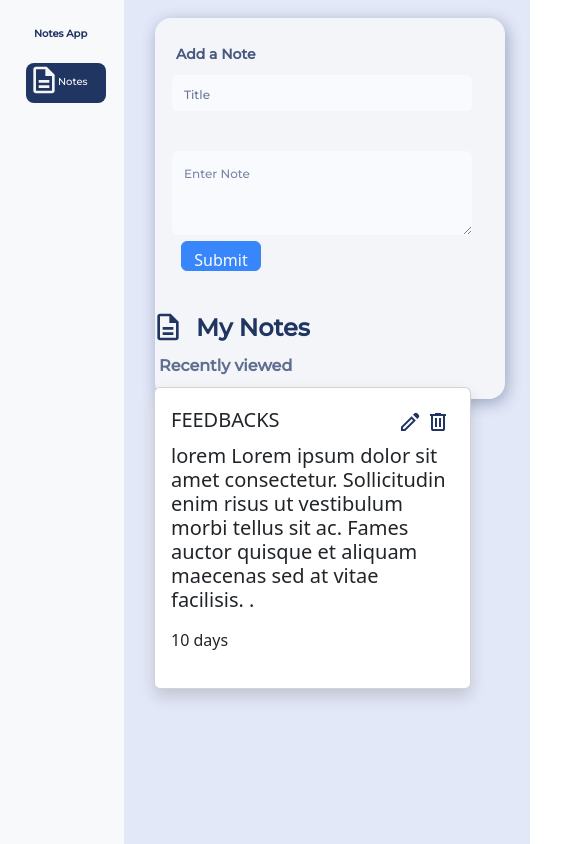
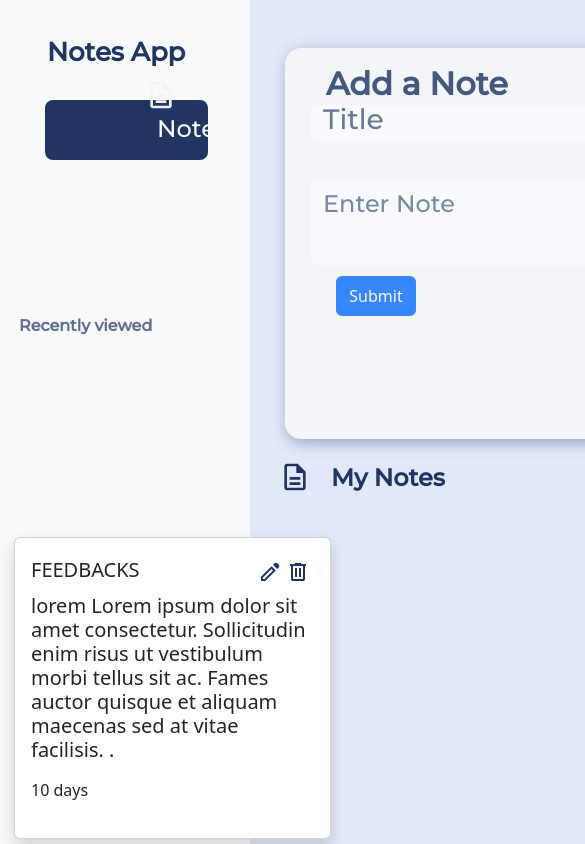
Before and after one commit to sivaprabhakar/notesapp, a React (Vite) app: page / in a window 390 px wide. Shown: the top 844 px of the page, 585 px wide, since content can reach past the window. Built offline with nearby package versions, Linux system fonts and the light colour scheme; a web font is replaced by a local one.

Commit message:
responsive achevied

```diff
--- a/src/App.jsx
+++ b/src/App.jsx
@@ -6,7 +6,7 @@ import Notes from './components/Notes';
 
 function App() {
   return (
-    <div id="wrapper">
+    <div  id="wrapper">
 
       <div id="content-wrapper" className="d-flex flex-column">
         <div id="content">
--- a/src/components/Notes.jsx
+++ b/src/components/Notes.jsx
@@ -22,15 +22,17 @@ function Notes() {
     setData(updatedData);
   };
 
+
   return (
     <div className="container-fluid">
       <div className="mb-4">
         <h4 className="mb-0 text-gray-800">My Notes</h4>
         <h6 className="mb-0 text-gray-800">Recently viewed</h6>
-        <div className="row">
+        <div className="row flex-wrap">
           {Array.isArray(data) &&
             data.map((e, i) => (
-              <div key={i} className="col-sm-12 col-md-6 col-lg-4 col-xl-3">
+              <div key={i} className="col-sm-12 col-md-6 col-lg-4 col-xl-3 mb-3 mr-3">
+                {/* Add mb-4 and mr-4 classes to create gaps between and on the right side of cards */}
                 <div className="card shadow h-100 py-1">
                   <div className="card-body">
                     <div className="text-xs font-weight-bold text-uppercase mb-1 d-flex justify-content-between">
--- a/src/components/NotesArea.jsx
+++ b/src/components/NotesArea.jsx
@@ -7,6 +7,7 @@ import deleteIcon from '../assets/delete.svg';
 
 function NotesArea() {
   const { data, setData } = useContext(NotesTaken);
+
 
   return (
     <div className="bg-light mt-5 mb-5 static-top py-5 px-3" style={{ minHeight: "fit-content" }}>
--- a/src/index.css
+++ b/src/index.css
@@ -1,16 +1,211 @@
 *{
     margin:0;
     padding:0;
+
 }
+
+
+/* Mobile (576px and below) */
+@media (max-width: 576px) {
+    /* Apply your mobile styles here */
+    /* For example: */
+
+    .sidebar-brand-text-bs-primary {
+        color: #203562;
+        font-family: 'Montserrat', sans-serif ;
+        font-size: 26px;
+        font-style: normal;
+        font-weight: 600;
+        line-height: 20.6px; /* 84% */
+        text-align: center;
+        padding:12px 2px;
+
+
+    }
+    .sidebar-brand{
+        text-decoration: none ;
+    }
+    .text-light{
+        color:  #fff !important;
+        font-family: 'Montserrat', sans-serif ;
+        font-size: 18px;
+        font-style: normal;
+        font-weight: 500;
+        line-height: 33.6px; /* 140% */
+        position: relative;
+        padding:0px 90px;
+        left:-70px;
+        top:-5px;
+        }
+    .text-bg-light {
+            width: 264px;
+            height: 1024px;
+            flex-shrink: 0;
+        }
+    .icon::before{
+            position: relative;
+             height:10px;
+            top:45px;
+            left:-30px;
+            content:url(assets/description.svg)!important;
+            background-size: 20px 20px !important;
+
+        }
+    .nav-item{
+            position: relative;
+            top:10px;
+            right:-10px;
+            display: flex;
+        width: 110px;
+        height:45px;
+        padding: 0px 12px;
+        flex-direction: column;
+        justify-content: center;
+        align-items: flex-start;
+        gap: 0px;
+        border-radius: 8px;
+        background: var(--accent, #203562);
+
+        }
+    .bg-light{
+        position: absolute;
+        top:-30px;
+        left:190px;
+        width:700px;
+        height: 275px;
+        flex-shrink: 0;
+        border-radius: 16px;
+        opacity: 0.8;
+        background: var(--Secondary, #F5F5F5);
+        box-shadow: 2px 4px 16px 0px rgba(32, 53, 98, 0.47);
+        }
+    ul.navbar-nav{
+            background: var(--Primary, #E3E8F8)!important;
+            width:1005px;
+        }
+    .text-bg-light {
+            width: 154px;
+            height: 1024px;
+            flex-shrink: 0;
+        }
+    .container-fluid{
+            position: relative;
+            top:-260px;
+            left:220px;
+        }
+
+    .mr-auto h2{
+            color: var(--accent, #203562);
+
+        /* H1 */
+        font-family: Montserrat;
+        font-size: 16px;
+        font-style: normal;
+        font-weight: 600;
+        line-height: 44.8px; /* 140% */
+        padding:1px 15px;
+        position: relative;
+        top:-35px;
+        left:-10px;
+        }
+    #exampleFormControlInput1::placeholder{
+            color: var(--accent, #203562);
+        font-family: Montserrat;
+        font-size: 12px;
+        font-style: normal;
+        font-weight: 500;
+        line-height: 44.8px; /* 140% */
+        opacity: 0.8;
+
+        }
+    #exampleFormControlTextarea1::placeholder{
+            color: var(--accent, #203562);
+            opacity: 0.7;
+
+        font-family: Montserrat;
+        font-size: 15px;
+        font-style: normal;
+        font-weight: 500;
+        line-height: 33.6px; /* 140% */
+        }
+    button{
+            position: relative;
+            left:10px;
+            top:-75px;
+            width:80px;
+            height:40px;
+        }
+    .form-control{
+            border: #F5F5F5 !important;
+            position: relative;
+            left:1px;
+            top:-70px;
+            width:640px!important;
+        }
+    .card{
+            width: 317px;
+        height: 263px;
+        flex-shrink: 0;
+        border-radius: 16px;
+        background: var(--Secondary, #F5F5F5);
+        position: relative;
+        top:-180px;
+        left:-270px;
+        }
+    .mb-4 h4{
+            position: relative;
+            top:-200px;
+            left:-260px;
+            color: var(--accent, #203562);
+        font-family: Montserrat;
+        font-size: 24px;
+        font-style: normal;
+        font-weight: 600;
+        line-height: 33.6px; /* 140% */
+        }
+    h4.mb-0::before{
+            content:url(assets/description1.svg);
+            color:#203562 !important;
+            position: relative;
+            left:-12px;
+            top:7px;
+        }
+    .mb-4 h6{
+            color: var(--accent, #203562);
+            font-family: Montserrat;
+            font-size: 16px;
+            font-style: normal;
+            font-weight: 600;
+            line-height: 22.4px; /* 140% */
+            opacity: 0.7;
+            position: relative;
+            top:-190px;
+            left:-265px;
+        }
+    .mx::before{
+            content: url(assets/edit.svg);
+            position: relative;
+            left:-40px;
+        }
+    .mx-1::before{
+            content:url(assets/delete.svg);
+            position: relative;
+            top:-30px;
+            left:-10px;
+        }
+  }
+
+  /* Tablet (768px and above) */
+  @media (min-width: 576px) and (max-width: 768px) {
     .sidebar-brand-text-bs-primary{
         color: #203562;
         font-family: 'Montserrat', sans-serif ;
-font-size: 40px;
+    font-size: 30px;
     font-style: normal;
     font-weight: 600;
     line-height: 33.6px; /* 84% */
     text-align: center;
-padding:40px 20px;
+    padding:30px 35px;
 
 
     }
@@ -25,29 +220,29 @@ font-style: normal;
     font-weight: 500;
     line-height: 33.6px; /* 140% */
     position: relative;
-padding:0px 90px;
-left:-70px;
-top:15px;
+
+    left:10px;
+    top:-4px;
     }
 
 
     .text-bg-light {
-    width: 354px;
+        width: 300px;
         height: 1024px;
         flex-shrink: 0;
     }
     .icon::before{
         position: relative;
-    top:5px;
-    left:-15px;
+        top:7px;
+        left:-12px;
         content:url(assets/description.svg)!important;
     }
     .nav-item{
         position: relative;
         top:10px;
-    right:-19px;
+        right:-49px;
         display: flex;
-width: 270px;
+    width: 163px;
     height:60px;
     padding: 0px 12px;
     flex-direction: column;
@@ -61,9 +256,9 @@ position: relative;
     .bg-light{
         position: absolute;
        top:0px;
-left:395px;
-    width: 1038px;
-height: 366px;
+       left:355px;
+       width: 708px;
+       height: 356px;
        flex-shrink: 0;
        border-radius: 16px;
        opacity: 0.8;
@@ -72,18 +267,19 @@ box-shadow: 2px 4px 16px 0px rgba(32, 53, 98, 0.47);
     }
     ul.navbar-nav{
         background: var(--Primary, #E3E8F8)!important;
+        width:1165px;
     }
     .container-fluid{
         position: relative;
-    top:-260px;
-    left:200px;
+        top:-280px;
+        left:170px;
     }
     .form-control{
     border: #F5F5F5 !important;
     position: relative;
     left:30px;
 
-width:900px !important;
+    width:550px !important;
     }
     .mr-auto h2{
         color: var(--accent, #203562);
@@ -172,58 +368,57 @@ left:-40px;
         height:160px;
         width:280px;
     }
+  }
+
+  /* Small Desktop (992px and above) */
+  @media  (max-width: 992px){
+    .sidebar-brand-text-bs-primary{
+        color: #203562;
+        font-family: 'Montserrat', sans-serif ;
+    font-size: 26px;
+    font-style: normal;
+    font-weight: 600;
+    line-height: 33.6px; /* 84% */
+    text-align: center;
+    padding:20px 15px;
 
 
-
-/* Mobile (576px and below) */
-@media (max-width: 576px) {
-    /* Apply your mobile styles here */
-    /* For example: */
-    .sidebar-brand-text-bs-primary {
-        color: #203562;
-        font-family: 'Montserrat', sans-serif ;
-    font-size: 10px;
-    font-style: normal;
-    font-weight: 600;
-    line-height: 20.6px; /* 84% */
-    text-align: center;
-    padding:8px 2px;
-
-
+    }
+    .sidebar-brand{
+        text-decoration: none ;
     }
     .text-light{
     color:  #fff !important;
     font-family: 'Montserrat', sans-serif ;
-        font-size: 10px;
+    font-size: 24px;
     font-style: normal;
     font-weight: 500;
     line-height: 33.6px; /* 140% */
     position: relative;
-        padding:0px 90px;
-        left:-70px;
-        top:-7px;
+
+    left:10px;
+    top:-4px;
     }
+
+
     .text-bg-light {
-            width: 154px;
+        width: 250px;
         height: 1024px;
         flex-shrink: 0;
     }
     .icon::before{
         position: relative;
-             height:10px;
-            top:45px;
-            left:-30px;
+        top:7px;
+        left:-12px;
         content:url(assets/description.svg)!important;
-            background-size: 20px 20px !important;
-
     }
     .nav-item{
         position: relative;
         top:10px;
-            right:-10px;
+        right:-29px;
         display: flex;
-        width: 80px;
-        height:40px;
+    width: 163px;
+    height:60px;
     padding: 0px 12px;
     flex-direction: column;
     justify-content: center;
@@ -231,14 +426,14 @@ left:-40px;
     gap: 0px;
     border-radius: 8px;
     background: var(--accent, #203562);
-
+    position: relative;
     }
     .bg-light{
         position: absolute;
-        top:-30px;
-        left:155px;
-            width:350px;
-        height: 266px;
+       top:0px;
+       left:285px;
+       width: 470px;
+       height: 356px;
        flex-shrink: 0;
        border-radius: 16px;
        opacity: 0.8;
@@ -247,12 +442,184 @@ left:-40px;
     }
     ul.navbar-nav{
         background: var(--Primary, #E3E8F8)!important;
-            width:530px;
+        width:1165px;
     }
+    .container-fluid{
+        position: relative;
+        top:-280px;
+        left:130px;
+    }
+    .form-control{
+    border: #F5F5F5 !important;
+    position: relative;
+    left:10px;
+
+    width:380px !important;
+    }
+    .mr-auto h2{
+        color: var(--accent, #203562);
+
+    /* H1 */
+    font-family: Montserrat;
+    font-size: 32px;
+    font-style: normal;
+    font-weight: 600;
+    line-height: 44.8px; /* 140% */
+    padding:1px 35px;
+    }
+    #exampleFormControlInput1::placeholder{
+        color: var(--accent, #203562);
+    font-family: Montserrat;
+    font-size: 28px;
+    font-style: normal;
+    font-weight: 500;
+    line-height: 44.8px; /* 140% */
+    opacity: 0.8;
+
+    }
+    #exampleFormControlTextarea1::placeholder{
+        color: var(--accent, #203562);
+        opacity: 0.7;
+    /* H2 */
+    font-family: Montserrat;
+    font-size: 24px;
+    font-style: normal;
+    font-weight: 500;
+    line-height: 33.6px; /* 140% */
+    }
+    button{
+        position: relative;
+        left:35px;
+    }
+    .card{
+        width: 317px;
+    height: 263px;
+    flex-shrink: 0;
+    border-radius: 16px;
+    background: var(--Secondary, #F5F5F5);
+    position: relative;
+    top:10px;
+    }
+    .mb-4 h4{
+        position: relative;
+        top:-10px;
+        left:15px;
+        color: var(--accent, #203562);
+    font-family: Montserrat;
+    font-size: 24px;
+    font-style: normal;
+    font-weight: 600;
+    line-height: 33.6px; /* 140% */
+    }
+    h4.mb-0::before{
+        content:url(assets/description1.svg);
+        color:#203562 !important;
+        position: relative;
+        left:-20px;
+        top:7px;
+    }
+    .mb-4 h6{
+        color: var(--accent, #203562);
+    font-family: Montserrat;
+    font-size: 16px;
+    font-style: normal;
+    font-weight: 600;
+    line-height: 22.4px; /* 140% */
+    opacity: 0.7;
+    }
+    .mx::before{
+    content: url(assets/edit.svg);
+    position: relative;
+    left:-40px;
+    }
+    .mx-1::before{
+        content:url(assets/delete.svg);
+        position: relative;
+        top:-30px;
+        left:-10px;
+    }
+    .edittext{
+        border: none;
+        height:160px;
+        width:280px;
+    }
+  }
+
+
+
+  @media (min-width: 1200px) {
+    /* Apply your extra large desktop styles here */
+    .sidebar-brand-text-bs-primary{
+        color: #203562;
+        font-family: 'Montserrat', sans-serif ;
+    font-size: 40px;
+    font-style: normal;
+    font-weight: 600;
+    line-height: 33.6px; /* 84% */
+    text-align: center;
+    padding:40px 20px;
+
+
+    }
+    .sidebar-brand{
+        text-decoration: none ;
+    }
+    .text-light{
+    color:  #fff !important;
+    font-family: 'Montserrat', sans-serif ;
+    font-size: 30px;
+    font-style: normal;
+    font-weight: 500;
+    line-height: 33.6px; /* 140% */
+    position: relative;
+    padding:0px 90px;
+    left:-45px;
+    top:-5px;
+    }
+
+
     .text-bg-light {
-            width: 124px;
+        width: 354px;
         height: 1024px;
         flex-shrink: 0;
+    }
+    .icon::before{
+        position: relative;
+        top:40px;
+        left:-40px;
+        content:url(assets/description.svg)!important;
+    }
+    .nav-item{
+        position: relative;
+        top:10px;
+        right:-19px;
+        display: flex;
+    width: 270px;
+    height:60px;
+    padding: 0px 12px;
+    flex-direction: column;
+    justify-content: center;
+    align-items: flex-start;
+    gap: 0px;
+    border-radius: 8px;
+    background: var(--accent, #203562);
+    position: relative;
+    }
+    .bg-light{
+        position: absolute;
+    top:0px;
+    left:395px;
+        width: 1038px;
+    height: 366px;
+    flex-shrink: 0;
+    border-radius: 16px;
+    opacity: 0.8;
+    background: var(--Secondary, #F5F5F5);
+    box-shadow: 2px 4px 16px 0px rgba(32, 53, 98, 0.47);
+    }
+    ul.navbar-nav{
+        background: var(--Primary, #E3E8F8)!important;
+        width:1800px;
     }
     .container-fluid{
         position: relative;
@@ -271,19 +638,16 @@ left:-40px;
 
     /* H1 */
     font-family: Montserrat;
-        font-size: 14px;
+    font-size: 32px;
     font-style: normal;
     font-weight: 600;
     line-height: 44.8px; /* 140% */
-        padding:1px 15px;
-        position: relative;
-        top:-35px;
-        left:-10px;
+    padding:1px 35px;
     }
     #exampleFormControlInput1::placeholder{
         color: var(--accent, #203562);
     font-family: Montserrat;
-        font-size: 12px;
+    font-size: 28px;
     font-style: normal;
     font-weight: 500;
     line-height: 44.8px; /* 140% */
@@ -293,41 +657,30 @@ left:-40px;
     #exampleFormControlTextarea1::placeholder{
         color: var(--accent, #203562);
         opacity: 0.7;
-
+    /* H2 */
     font-family: Montserrat;
-        font-size: 12px;
+    font-size: 24px;
     font-style: normal;
     font-weight: 500;
     line-height: 33.6px; /* 140% */
     }
     button{
         position: relative;
-            left:10px;
-            top:-80px;
-            width:80px;
-            height:30px;
-        }
-        .form-control{
-            border: #F5F5F5 !important;
-            position: relative;
-            left:1px;
-            top:-70px;
-            width:300px!important;
+        left:35px;
     }
     .card{
         width: 317px;
-        height: 263px;
+    height: 363px;
     flex-shrink: 0;
     border-radius: 16px;
     background: var(--Secondary, #F5F5F5);
     position: relative;
-        top:-180px;
-        left:-270px;
+    top:10px;
     }
     .mb-4 h4{
         position: relative;
-            top:-200px;
-            left:-260px;
+        top:-10px;
+        left:15px;
         color: var(--accent, #203562);
     font-family: Montserrat;
     font-size: 24px;
@@ -339,7 +692,7 @@ left:-40px;
         content:url(assets/description1.svg);
         color:#203562 !important;
         position: relative;
-            left:-12px;
+        left:-20px;
         top:7px;
     }
     .mb-4 h6{
@@ -350,9 +703,6 @@ left:-40px;
     font-weight: 600;
     line-height: 22.4px; /* 140% */
     opacity: 0.7;
-        position: relative;
-        top:-190px;
-        left:-265px;
     }
     .mx::before{
     content: url(assets/edit.svg);
@@ -365,44 +715,10 @@ left:-40px;
         top:-30px;
         left:-10px;
     }
+    .edittext{
+        border: none;
+        height:160px;
+        width:280px;
     }
 
-  /* Tablet (768px and above) */
-  @media (min-width: 576px) and (max-width: 768px) {
-    /* Apply your tablet styles here */
-    /* For example: */
-    .sidebar-brand-text-bs-primary {
-      /* Tablet-specific styles */
   }
-    /* ...other tablet-specific styles */
-  }
-
-  /* Small Desktop (992px and above) */
-  @media (min-width: 768px) and (max-width: 992px) {
-    /* Apply your small desktop styles here */
-    /* For example: */
-    .sidebar-brand-text-bs-primary {
-      /* Small desktop-specific styles */
-    }
-    /* ...other small desktop-specific styles */
-  }
-
-  /* Large Desktop (1200px and above) */
-  @media (min-width: 992px) and (max-width: 1200px) {
-    /* Apply your large desktop styles here */
-    /* For example: */
-    .sidebar-brand-text-bs-primary {
-      /* Large desktop-specific styles */
-    }
-    /* ...other large desktop-specific styles */
-  }
-
-  /* Extra Large Desktop (1200px and above) */
-  @media (min-width: 1200px) {
-    /* Apply your extra large desktop styles here */
-    /* For example: */
-    .sidebar-brand-text-bs-primary {
-      /* Extra large desktop-specific styles */
-    }
-    /* ...other extra large desktop-specific styles */
-  }
```
Lines whose indentation alone changed are shown as unchanged.
